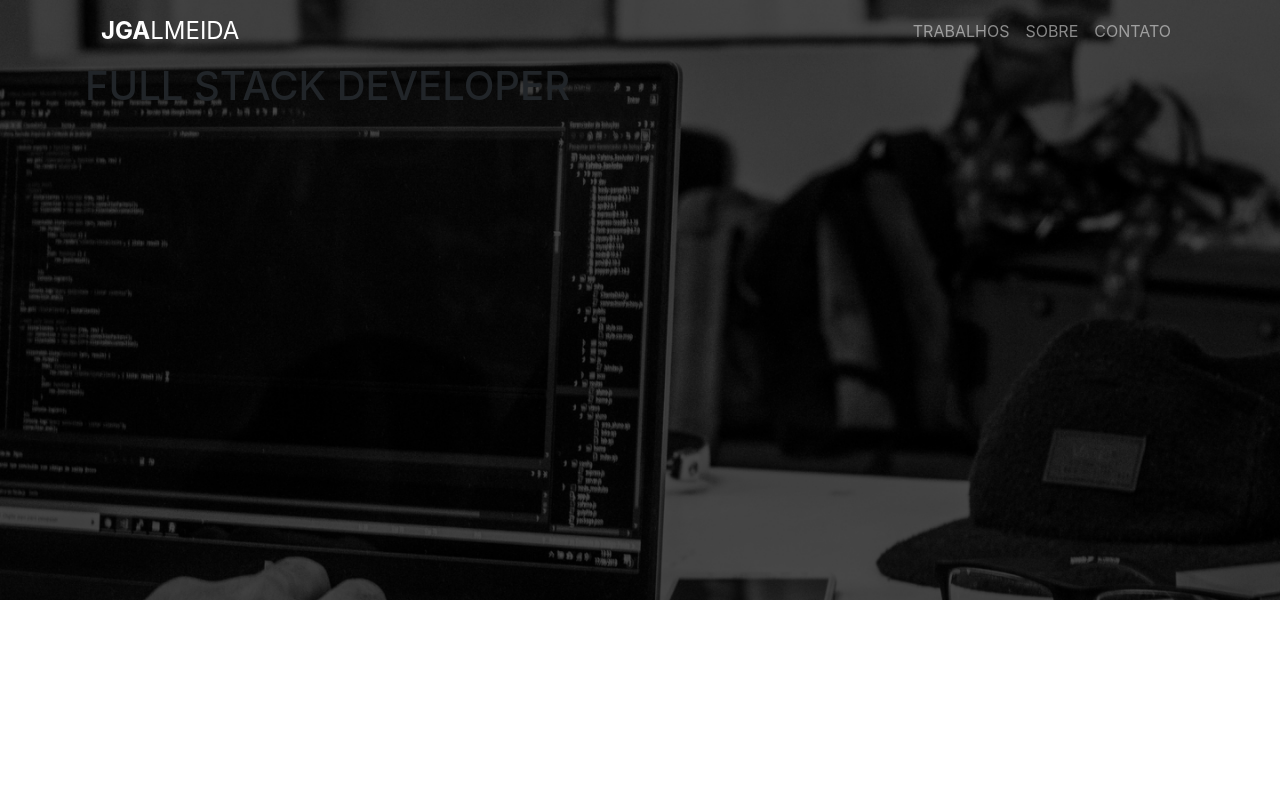
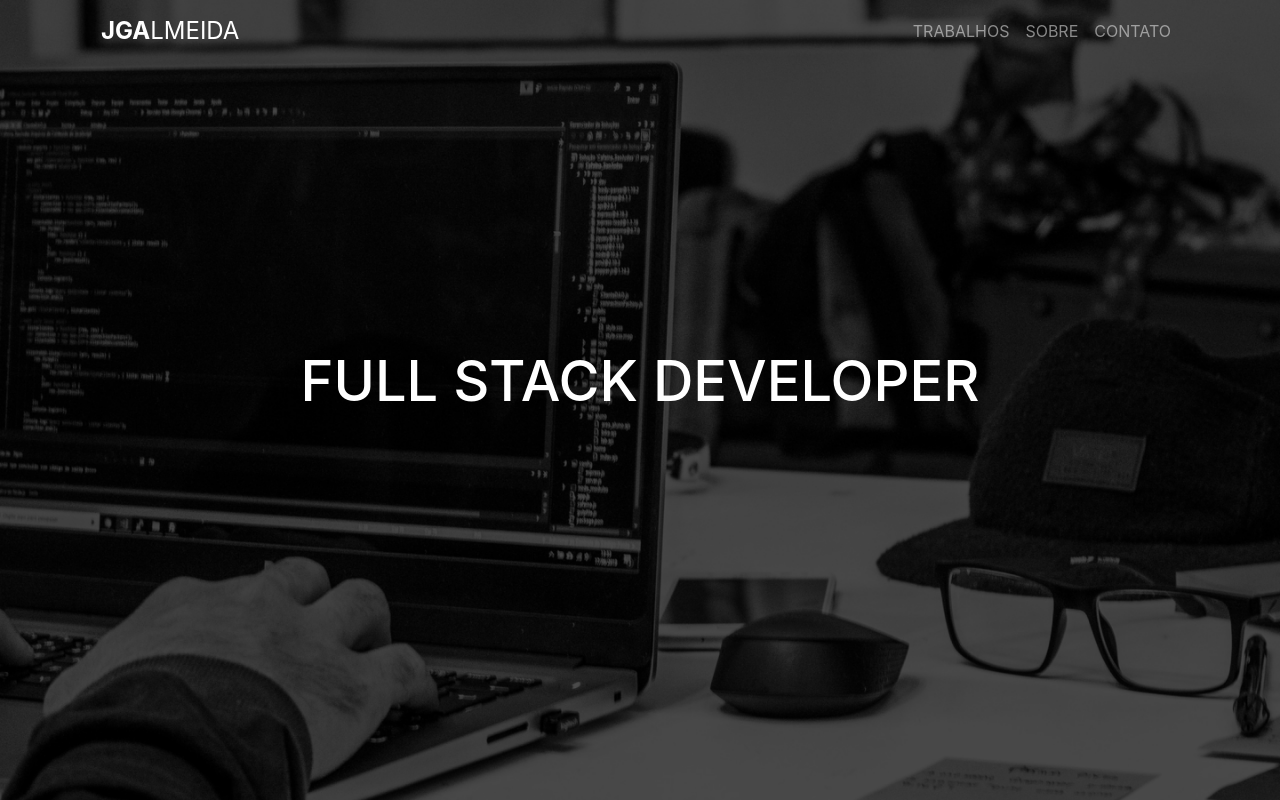
Before and after one commit to jgalmeida93/Gatsby-Portfolio-New, a Gatsby site: page / in a window 1280 px wide. Built offline with nearby package versions, Linux system fonts and the light colour scheme; Gatsby itself is replaced by a stand-in of ours.

Commit message:
:lipstick: Adiciona estilos

```diff
--- a/src/styles/style.scss
+++ b/src/styles/style.scss
@@ -12,13 +12,23 @@ body {
     font-size: x-large;
 }
 
+.menu-header {
+    height: 80vh;
+    margin-left: auto;
+    margin-right: auto;
+    width: 100%;
 
-
-
+    .banner-text {
+        color: white;
+        text-align: center;
+        font-size: 3.5rem;
+    }
+}
 
 header {
     background-image: url(../images/banner.png);
     background-size: cover;
+    background-position: center;
 
-    height: 600px;
+    height: 100vh;
 }
```
